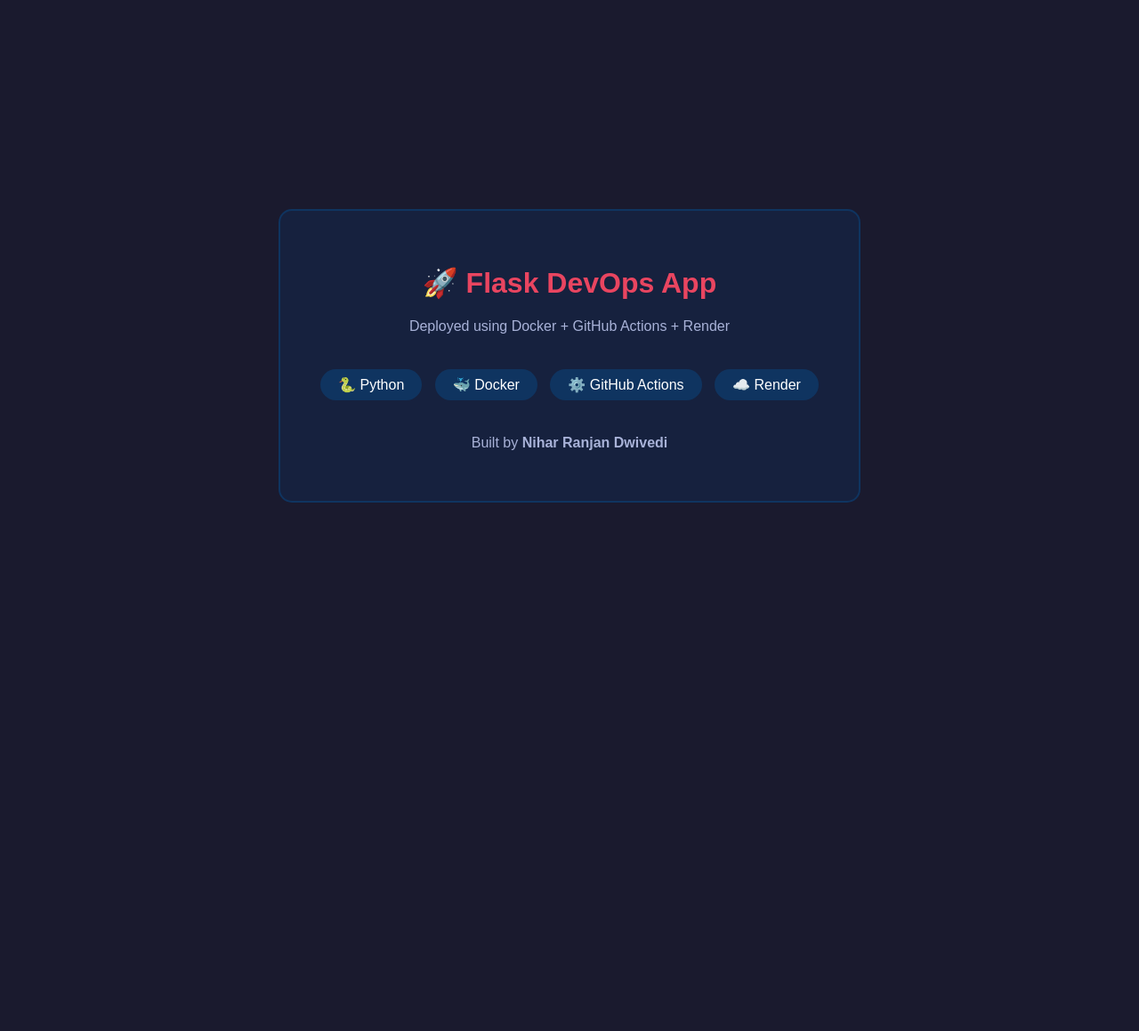
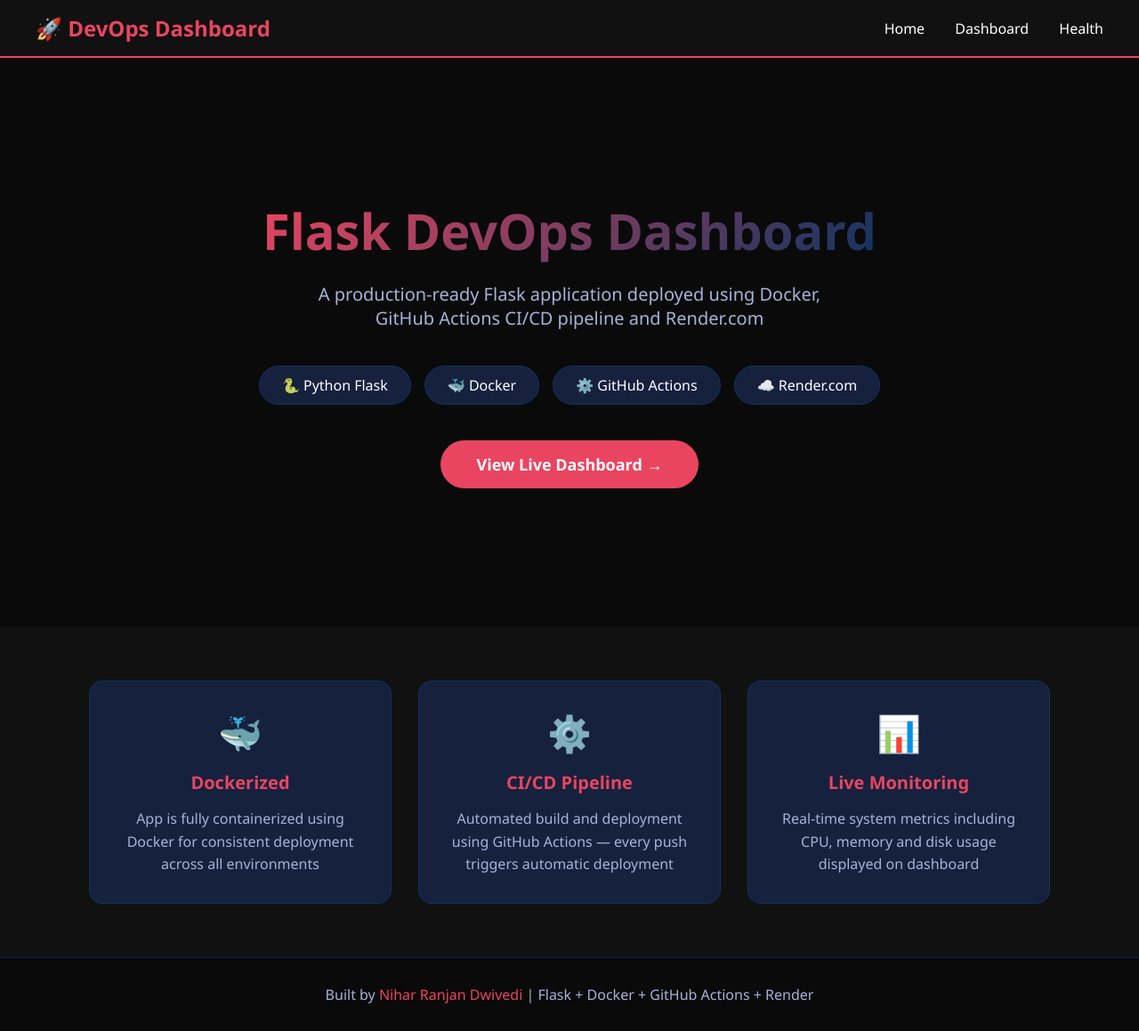
Before and after one commit to NIHAR-OK/flask-devops-app, a Flask app: page / in a window 1280 px wide. Shown: the whole page at 89% size. Before the commit the page ends 565 px from the top, so only its background shows below. Run offline with Flask 3, Linux system fonts and the light colour scheme.

Commit message:
Upgraded to full DevOps Dashboard with live metrics

```diff
--- a/app.py
+++ b/app.py
@@ -1,4 +1,8 @@
-from flask import Flask, render_template
+from flask import Flask, render_template, jsonify
+import psutil
+import platform
+import datetime
+import os
 
 app = Flask(__name__)
 
@@ -6,9 +10,38 @@
 def home():
     return render_template('index.html')
 
+@app.route('/dashboard')
+def dashboard():
+    return render_template('dashboard.html')
+
+@app.route('/api/stats')
+def stats():
+    cpu = psutil.cpu_percent(interval=1)
+    memory = psutil.virtual_memory()
+    disk = psutil.disk_usage('/')
+
+    return jsonify({
+        "cpu_percent": cpu,
+        "memory_percent": memory.percent,
+        "memory_used": f"{memory.used // (1024**3)}GB",
+        "memory_total": f"{memory.total // (1024**3)}GB",
+        "disk_percent": disk.percent,
+        "disk_used": f"{disk.used // (1024**3)}GB",
+        "disk_total": f"{disk.total // (1024**3)}GB",
+        "platform": platform.system(),
+        "python_version": platform.python_version(),
+        "uptime": str(datetime.datetime.now().strftime("%Y-%m-%d %H:%M:%S")),
+        "hostname": platform.node()
+    })
+
 @app.route('/health')
 def health():
-    return {"status": "healthy", "app": "Flask DevOps App"}, 200
+    return jsonify({
+        "status": "healthy",
+        "app": "Flask DevOps Dashboard",
+        "version": "2.0",
+        "timestamp": str(datetime.datetime.now())
+    }), 200
 
 if __name__ == '__main__':
     app.run(host='0.0.0.0', port=5000, debug=True)
--- a/requirements.txt
+++ b/requirements.txt
@@ -1 +1,3 @@
 flask==3.1.3
+psutil==5.9.8
+requests==2.31.0
--- a/templates/index.html
+++ b/templates/index.html
@@ -1,47 +1,154 @@
 <!DOCTYPE html>
-<html>
+<html lang="en">
 <head>
-    <title>Flask DevOps App</title>
+    <meta charset="UTF-8">
+    <meta name="viewport" content="width=device-width, initial-scale=1.0">
+    <title>Flask DevOps Dashboard</title>
     <style>
+        * { margin: 0; padding: 0; box-sizing: border-box; }
         body {
-            font-family: Arial, sans-serif;
+            font-family: 'Segoe UI', sans-serif;
+            background: #0a0a0a;
+            color: white;
+            min-height: 100vh;
+        }
+        nav {
+            background: #111;
+            padding: 15px 40px;
             display: flex;
+            justify-content: space-between;
+            align-items: center;
+            border-bottom: 2px solid #e94560;
+        }
+        .logo {
+            font-size: 24px;
+            font-weight: bold;
+            color: #e94560;
+        }
+        .nav-links a {
+            color: white;
+            text-decoration: none;
+            margin-left: 30px;
+            font-size: 16px;
+            transition: color 0.3s;
+        }
+        .nav-links a:hover { color: #e94560; }
+        .hero {
+            display: flex;
+            flex-direction: column;
+            align-items: center;
             justify-content: center;
-            align-items: center;
-            height: 100vh;
-            margin: 0;
-            background: #1a1a2e;
+            min-height: 80vh;
+            text-align: center;
+            padding: 40px;
+        }
+        .hero h1 {
+            font-size: 56px;
+            margin-bottom: 20px;
+            background: linear-gradient(135deg, #e94560, #0f3460);
+            -webkit-background-clip: text;
+            -webkit-text-fill-color: transparent;
+        }
+        .hero p {
+            font-size: 20px;
+            color: #a8b2d8;
+            margin-bottom: 40px;
+            max-width: 600px;
+        }
+        .badges {
+            display: flex;
+            gap: 15px;
+            flex-wrap: wrap;
+            justify-content: center;
+            margin-bottom: 40px;
+        }
+        .badge {
+            background: #16213e;
+            border: 1px solid #0f3460;
+            padding: 10px 25px;
+            border-radius: 25px;
+            font-size: 16px;
+        }
+        .btn {
+            background: #e94560;
             color: white;
+            padding: 15px 40px;
+            border-radius: 30px;
+            text-decoration: none;
+            font-size: 18px;
+            font-weight: bold;
+            transition: transform 0.3s;
+            display: inline-block;
+        }
+        .btn:hover { transform: scale(1.05); }
+        .cards {
+            display: grid;
+            grid-template-columns: repeat(3, 1fr);
+            gap: 30px;
+            padding: 60px 100px;
+            background: #111;
         }
         .card {
-            text-align: center;
-            padding: 40px;
             background: #16213e;
             border-radius: 15px;
-            border: 2px solid #0f3460;
+            padding: 30px;
+            border: 1px solid #0f3460;
+            text-align: center;
         }
-        h1 { color: #e94560; }
-        p { color: #a8b2d8; }
-        .badge {
-            background: #0f3460;
-            padding: 8px 20px;
-            border-radius: 20px;
-            margin: 5px;
-            display: inline-block;
+        .card h3 { color: #e94560; margin-bottom: 15px; font-size: 20px; }
+        .card p { color: #a8b2d8; line-height: 1.6; }
+        .icon { font-size: 40px; margin-bottom: 15px; }
+        footer {
+            text-align: center;
+            padding: 30px;
+            color: #a8b2d8;
+            border-top: 1px solid #16213e;
         }
+        footer span { color: #e94560; }
     </style>
 </head>
 <body>
-    <div class="card">
-        <h1>🚀 Flask DevOps App</h1>
-        <p>Deployed using Docker + GitHub Actions + Render</p>
-        <br>
-        <span class="badge">🐍 Python</span>
-        <span class="badge">🐳 Docker</span>
-        <span class="badge">⚙️ GitHub Actions</span>
-        <span class="badge">☁️ Render</span>
-        <br><br>
-        <p>Built by <strong>Nihar Ranjan Dwivedi</strong></p>
+    <nav>
+        <div class="logo">🚀 DevOps Dashboard</div>
+        <div class="nav-links">
+            <a href="/">Home</a>
+            <a href="/dashboard">Dashboard</a>
+            <a href="/health">Health</a>
+        </div>
+    </nav>
+
+    <div class="hero">
+        <h1>Flask DevOps Dashboard</h1>
+        <p>A production-ready Flask application deployed using Docker, GitHub Actions CI/CD pipeline and Render.com</p>
+        <div class="badges">
+            <span class="badge">🐍 Python Flask</span>
+            <span class="badge">🐳 Docker</span>
+            <span class="badge">⚙️ GitHub Actions</span>
+            <span class="badge">☁️ Render.com</span>
+        </div>
+        <a href="/dashboard" class="btn">View Live Dashboard →</a>
     </div>
+
+    <div class="cards">
+        <div class="card">
+            <div class="icon">🐳</div>
+            <h3>Dockerized</h3>
+            <p>App is fully containerized using Docker for consistent deployment across all environments</p>
+        </div>
+        <div class="card">
+            <div class="icon">⚙️</div>
+            <h3>CI/CD Pipeline</h3>
+            <p>Automated build and deployment using GitHub Actions — every push triggers automatic deployment</p>
+        </div>
+        <div class="card">
+            <div class="icon">📊</div>
+            <h3>Live Monitoring</h3>
+            <p>Real-time system metrics including CPU, memory and disk usage displayed on dashboard</p>
+        </div>
+    </div>
+
+    <footer>
+        <p>Built by <span>Nihar Ranjan Dwivedi</span> | Flask + Docker + GitHub Actions + Render</p>
+    </footer>
 </body>
 </html>
```
Also changed, not shown: templates/dashboard.html (added, +260 -0 lines).
